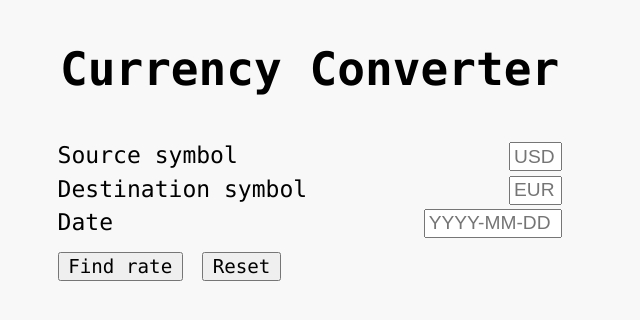
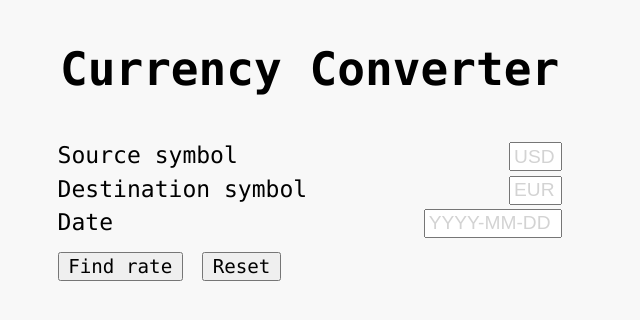
Before and after one commit to effinsky/currency-converter, a React (Create React App) app: page / in a window 1280 px wide. Shown: the top 320 px of the page, without its empty margins (0-640 px from the left). Built offline with nearby package versions, Linux system fonts and the light colour scheme; a web font is replaced by a local one.

Commit message:
changed placeholder color

```diff
--- a/src/style.css
+++ b/src/style.css
@@ -1,6 +1,4 @@
 @import url(//db.onlinewebfonts.com/c/1db29588408eadbd4406aae9238555eb?family=Consolas);
-
-
 
 html,
 body {
@@ -15,6 +13,12 @@ body {
   background-color: #f8f8f8;
   display: flex;
   justify-items: center;
+}
+
+/* modded to have the ph be toned-down */
+::placeholder {
+  color: lightgray;
+  opacity: 1;
 }
 
 .title {
```
